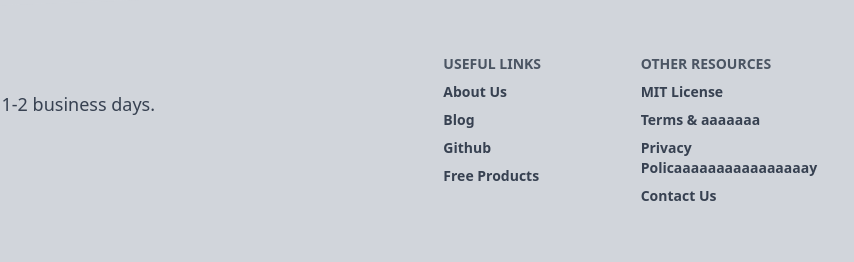
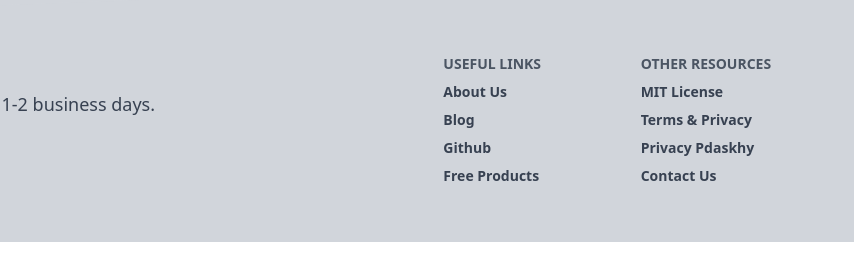
Before and after one commit to dualboot-partners/latam-git-part2-learn-challenge, a plain HTML site: page index.html in a window 1280 px wide. Shown: the part 973-1235 px from the top of the page, 426-1280 px from the left. Drawn offline with nearby package versions, Linux system fonts and the light colour scheme.

Commit message:
commit 6

```diff
--- a/index.html
+++ b/index.html
@@ -303,14 +303,14 @@
                     <a
                       class="text-gray-700 hover:text-gray-900 font-semibold block pb-2 text-sm"
                       href="#"
-                      >Terms &amp; aaaaaaa</a
+                      >Terms &amp; Privacy</a
                     >
                   </li>
                   <li>
                     <a
                       class="text-gray-700 hover:text-gray-900 font-semibold block pb-2 text-sm"
                       href="#"
-                      >Privacy Policaaaaaaaaaaaaaaaay</a
+                      >Privacy Pdaskhy</a
                     >
                   </li>
                   <li>
```
